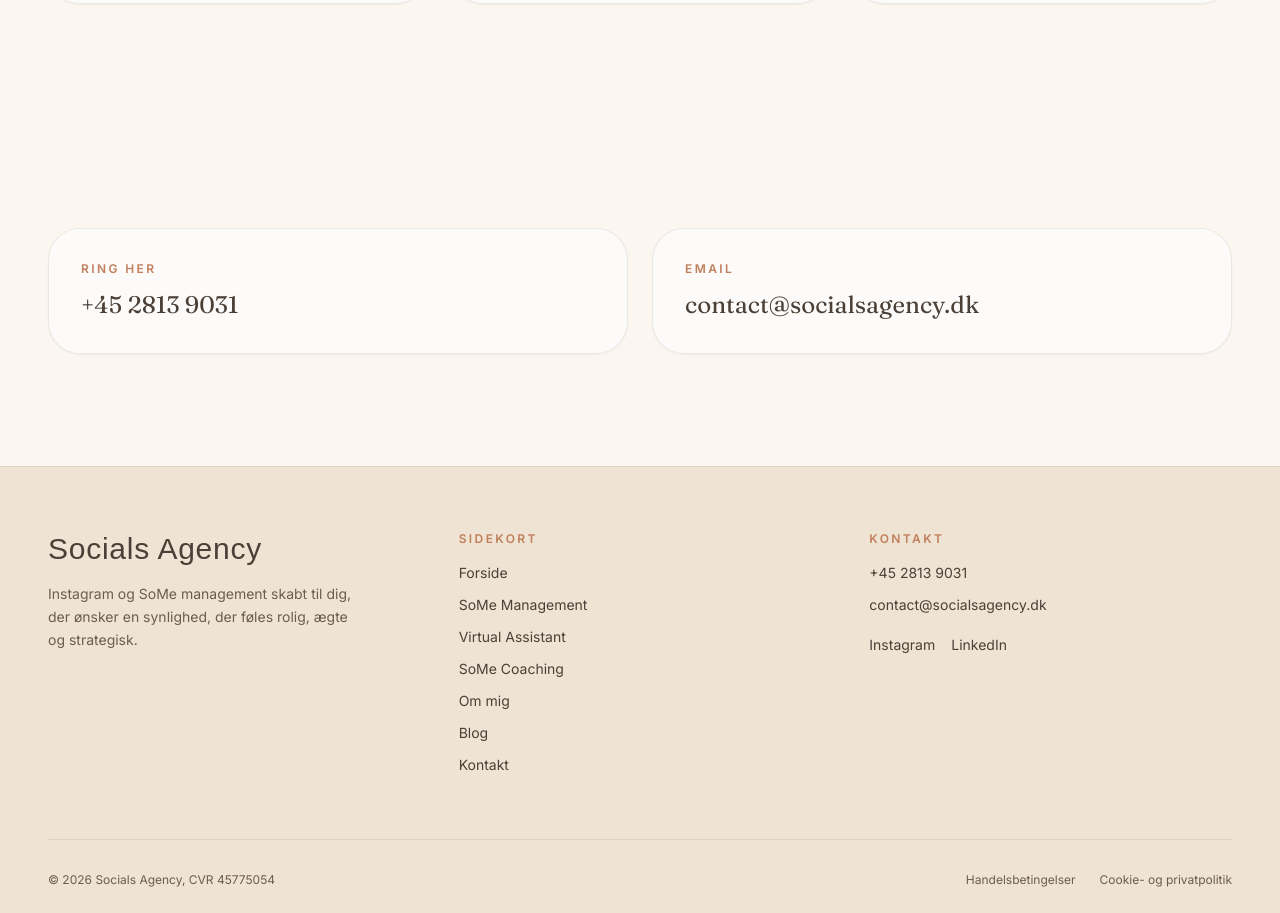
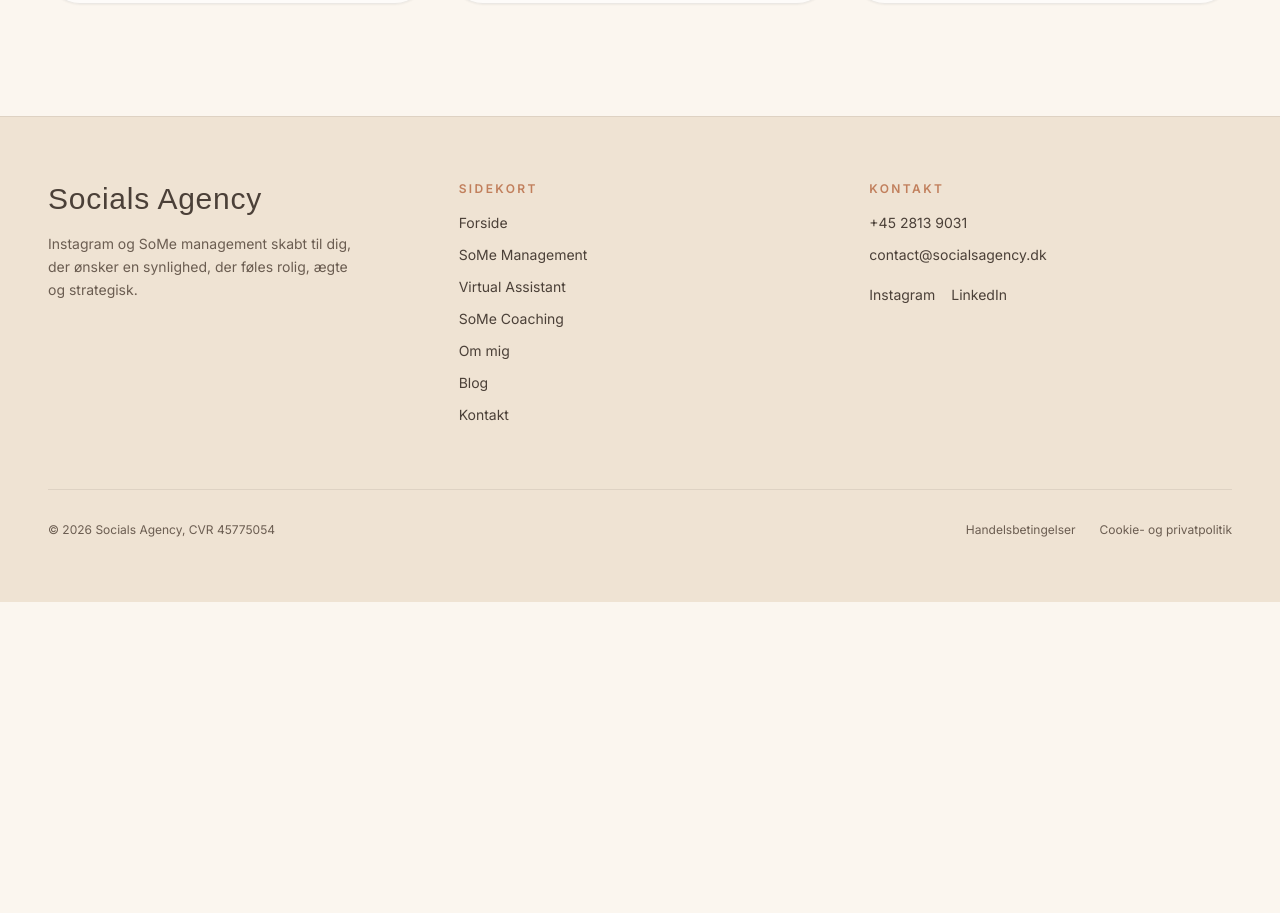
Before and after one commit to AnjaLLehmann/Socials-Agency, a Next.js app: page /om-mig in a window 1280 px wide. Shown: the part 2527-3440 px from the top of the page. After the commit the page ends 3129 px from the top, so only its background shows below. Built offline with nearby package versions, Linux system fonts and the light colour scheme; a web font is replaced by a local one.

Commit message:
Add files via upload
removed 2 boxes in the about me page

```diff
--- a/app/om-mig/page.tsx
+++ b/app/om-mig/page.tsx
@@ -128,26 +128,6 @@
           </div>
         </div>
       </section>
-
-      <section className="py-20 lg:py-28">
-        <div className="container-page grid grid-cols-1 gap-6 sm:grid-cols-2">
-          <div className="card">
-            <p className="eyebrow mb-3">Ring her</p>
-            <a href="tel:+4528139031" className="font-display text-2xl text-espresso hover:text-clay-dark">
-              +45 2813 9031
-            </a>
-          </div>
-          <div className="card">
-            <p className="eyebrow mb-3">Email</p>
-            <a
-              href="mailto:contact@socialsagency.dk"
-              className="font-display text-2xl text-espresso hover:text-clay-dark"
-            >
-              contact@socialsagency.dk
-            </a>
-          </div>
-        </div>
-      </section>
     </>
   );
 }
```
